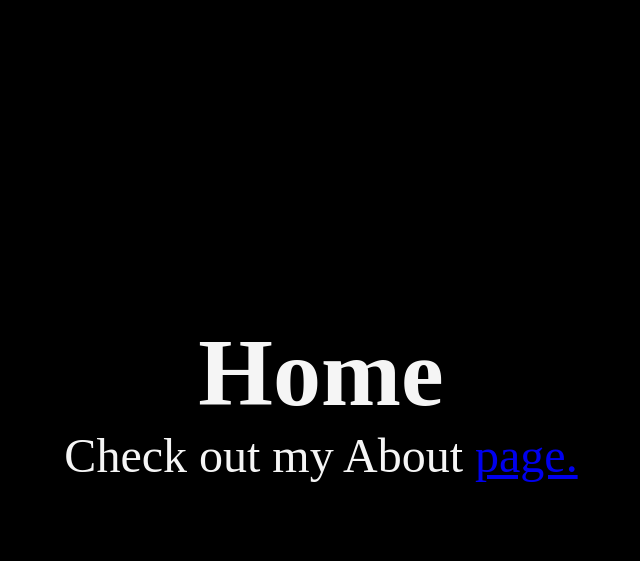
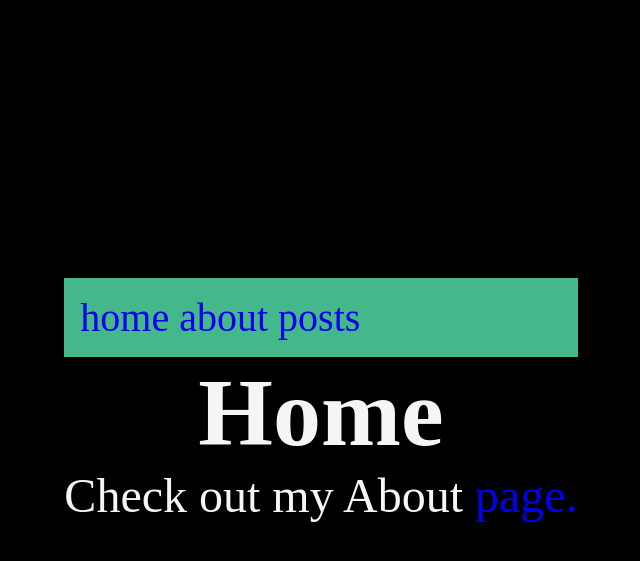
Before and after one commit to yermaka-a/django-test, a Django app: page / in a window 1280 px wide. Shown: the top 561 px of the page, without its empty margins (319-959 px from the left). Run offline with Django 5.2, Linux system fonts and the light colour scheme.

Commit message:
create posts_list about home layout pages

```diff
--- /dev/null
+++ b/myproject/posts/templates/posts/posts_list.html
@@ -0,0 +1,5 @@
+{% extends 'layout.html'%}
+{% block title%} Posts List {% endblock %}
+{% block content %}
+<h1>Posts List</h1>
+{% endblock %}
--- a/myproject/static/css/style.css
+++ b/myproject/static/css/style.css
@@ -13,7 +13,28 @@ body {
     color: whitesmoke;
 }
 
+nav {
+    padding: 1rem;
+    background-color: #44b78b;
+    color: white;
+    font-size: 2.5rem;
+}
+
+main {
+    flex-grow: 1;
+    display: grid;
+    place-content: center;
+}
 
 h1, p {
     text-align: center;
 }
+
+a {
+    text-decoration: none;
+    columns: #81dbb8;
+}
+
+a:hover{
+    opacity: .85;
+}
--- a/myproject/templates/home.html
+++ b/myproject/templates/home.html
@@ -1,14 +1,6 @@
-<!DOCTYPE html>
-{% load static %}
-<html lang="en">
-  <head>
-    <meta charset="UTF-8" />
-    <meta name="viewport" content="width=device-width, initial-scale=1.0" />
-    <title>Home</title>
-    <link rel="stylesheet" href="{% static 'css/style.css' %}" />
-  </head>
-  <body>
-    <h1>Home</h1>
-    <p>Check out my About <a href="/about">page.</a></p>
-  </body>
-</html>
+{% extends 'layout.html' %}
+{% block title %} Home {% endblock %}
+{% block content %}
+<h1>Home</h1>
+<p>Check out my About <a href="/about">page.</a></p>
+{% endblock %}
--- /dev/null
+++ b/myproject/templates/layout.html
@@ -0,0 +1,22 @@
+<!DOCTYPE html>
+{% load static %}
+<html lang="en">
+
+<head>
+    <meta charset="UTF-8" />
+    <meta name="viewport" content="width=device-width, initial-scale=1.0" />
+    <link rel="stylesheet" href="{% static 'css/style.css' %}" />
+    <script src="{% static 'js/index.js' %}" defer></script>
+    <title>{% block title %} Django App {% endblock %}</title>
+</head>
+
+<body>
+    <nav>
+        <a href="/">home</a>
+        <a href="/about">about</a>
+        <a href="/posts">posts</a>
+    </nav>
+    <main>{% block content %} {% endblock %}</main>
+</body>
+
+</html>
```
Also changed, not shown: myproject/templates/about.html (+6 -14 lines).
